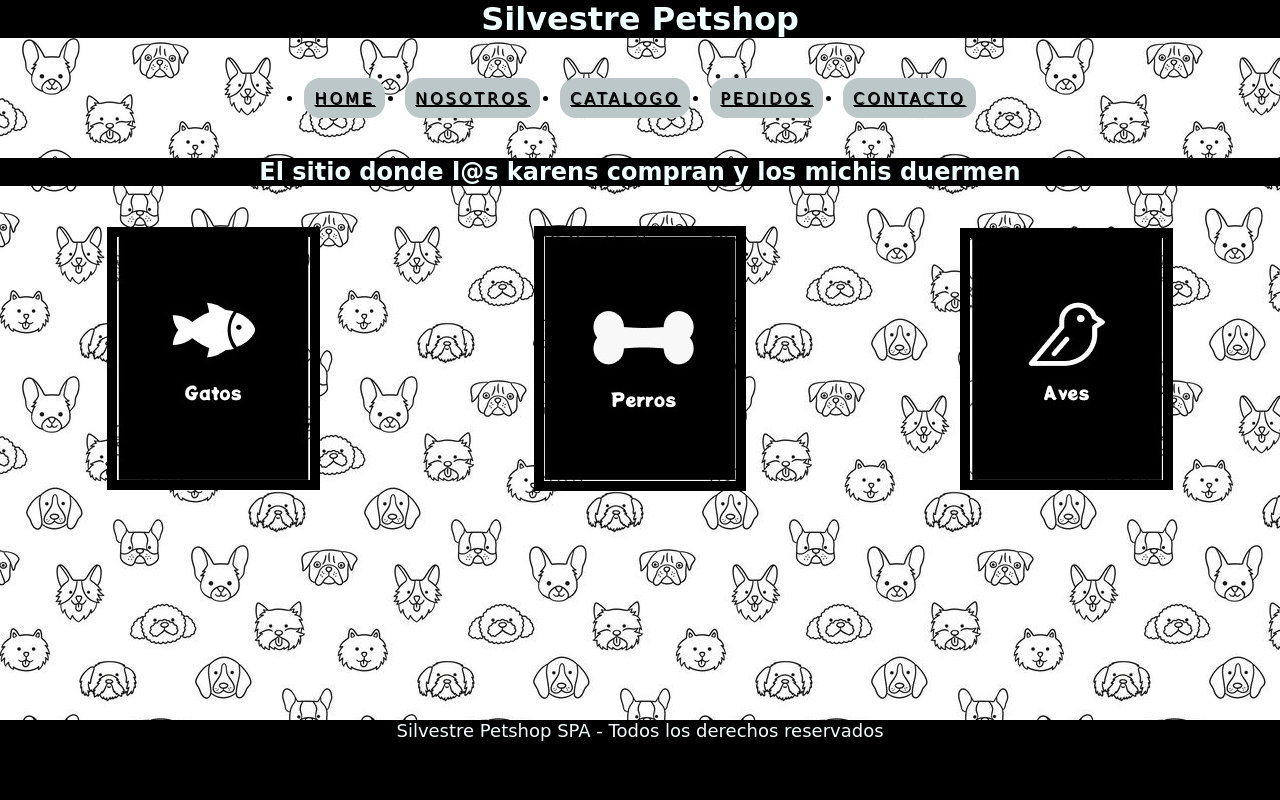
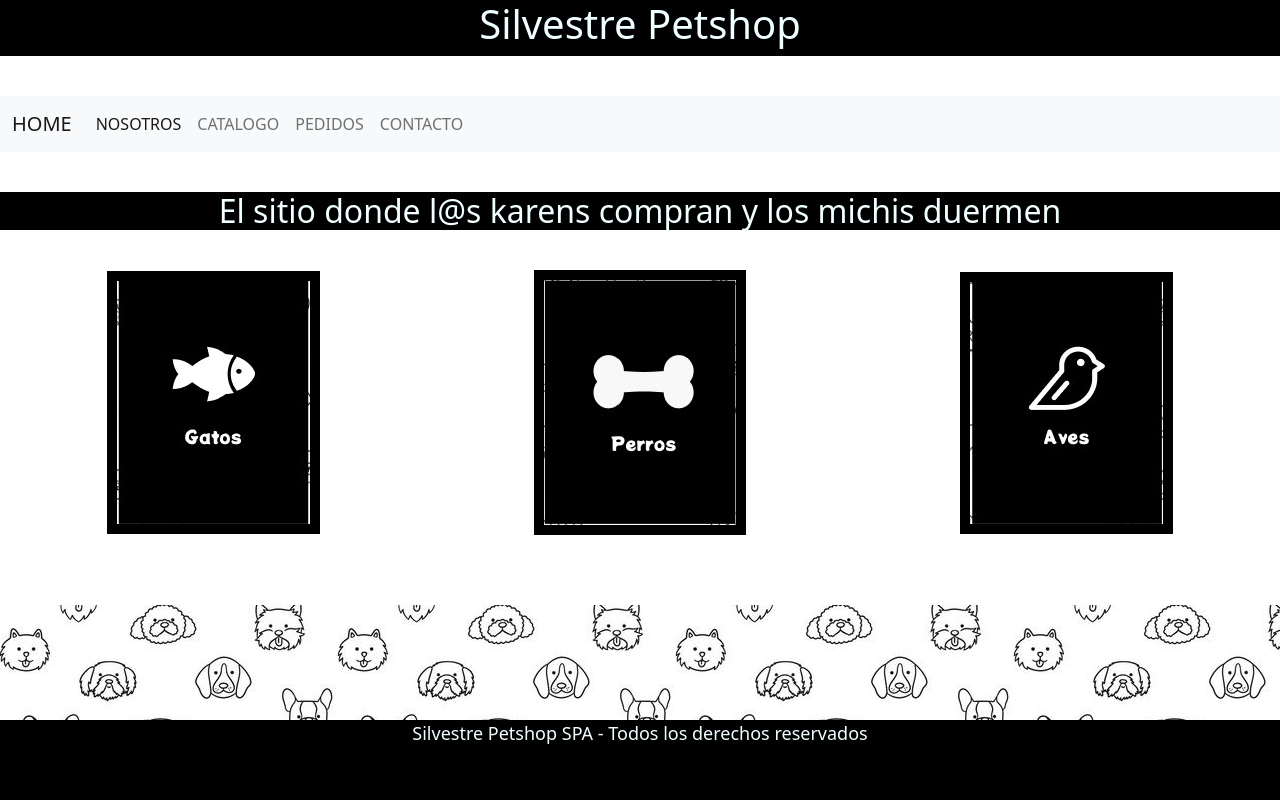
Before and after one commit to TalysJ/silvestre-petshop, a plain HTML site: page assets/pages/catalogo.html in a window 1280 px wide. Drawn offline with nearby package versions, Linux system fonts and the light colour scheme.

Commit message:
navbar con boostrap

```diff
--- a/assets/pages/catalogo.html
+++ b/assets/pages/catalogo.html
@@ -7,6 +7,8 @@
     <meta name="viewport" content="width=
     , initial-scale=1.0">
     <title>catalogo</title>
+    <link href="https://cdn.jsdelivr.net/npm/bootstrap@5.1.3/dist/css/bootstrap.min.css" rel="stylesheet"
+        integrity="sha384-1BmE4kWBq78iYhFldvKuhfTAU6auU8tT94WrHftjDbrCEXSU1oBoqyl2QvZ6jIW3" crossorigin="anonymous">
     <link rel="stylesheet" href="../css/style.css">
     <div class="title">
         <h1>Silvestre Petshop</h1>
@@ -15,25 +17,30 @@
 
 <body>
     <header class="header">
-        <nav>
-            <!-- Display inline-->
-            <ul class="navbar" href="../../index.html">
-                <li>
-                    <a class="navbar-menu" href="../../index.html">HOME</a>
-                </li>
-                <li>
-                    <a class="navbar-menu" href="./nosotros.html">NOSOTROS</a>
-                </li>
-                <li>
-                    <a class="navbar-menu" href="./catalogo.html">CATALOGO</a>
-                </li>
-                <li>
-                    <a class="navbar-menu" href="./pedidos.html">PEDIDOS</a>
-                </li>
-                <li>
-                    <a class="navbar-menu" href="./contacto.html">CONTACTO</a>
-                </li>
-            </ul>
+        <nav class="navbar navbar-expand-lg navbar-light bg-light">
+            <div class="container-fluid">
+                <a class="navbar-brand" href="../../index.html">HOME</a>
+                <button class="navbar-toggler" type="button" data-bs-toggle="collapse" data-bs-target="#navbarNav"
+                    aria-controls="navbarNav" aria-expanded="false" aria-label="Toggle navigation">
+                    <span class="navbar-toggler-icon"></span>
+                </button>
+                <div class="collapse navbar-collapse" id="navbarNav">
+                    <ul class="navbar-nav">
+                        <li class="nav-item">
+                            <a class="nav-link active" aria-current="page" href="./nosotros.html">NOSOTROS</a>
+                        </li>
+                        <li class="nav-item">
+                            <a class="nav-link" href="./catalogo.html">CATALOGO</a>
+                        </li>
+                        <li class="nav-item">
+                            <a class="nav-link" href="./pedidos.html">PEDIDOS</a>
+                        </li>
+                        <li class="nav-item">
+                            <a class="nav-link" href="./contacto.html">CONTACTO</a>
+                        </li>
+                    </ul>
+                </div>
+            </div>
         </nav>
     </header>
     <main>
@@ -54,6 +61,9 @@
             </p>
         </div>
     </footer>
+    <script src="https://cdn.jsdelivr.net/npm/bootstrap@5.1.3/dist/js/bootstrap.bundle.min.js"
+        integrity="sha384-ka7Sk0Gln4gmtz2MlQnikT1wXgYsOg+OMhuP+IlRH9sENBO0LRn5q+8nbTov4+1p" crossorigin="anonymous">
+    </script>
 
 </body>
 
```
Also changed, not shown: assets/css/style.css (+9 -0 lines), assets/pages/contacto.html (+29 -19 lines), assets/pages/nosotros.html (+29 -19 lines), assets/pages/pedidos.html (+29 -19 lines), index.html (+25 -16 lines).
